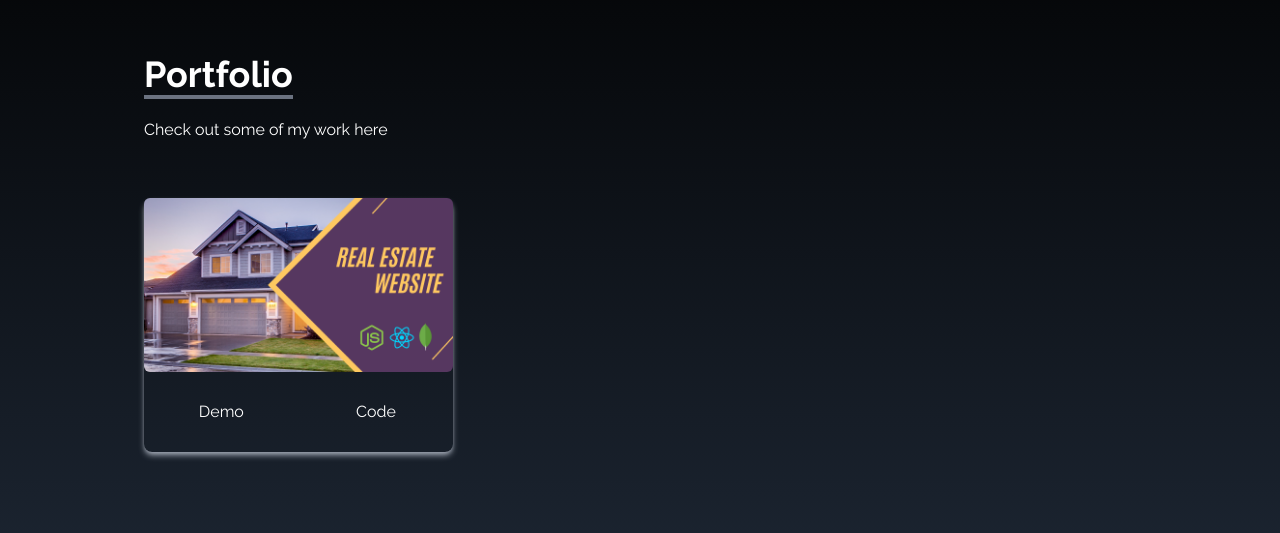
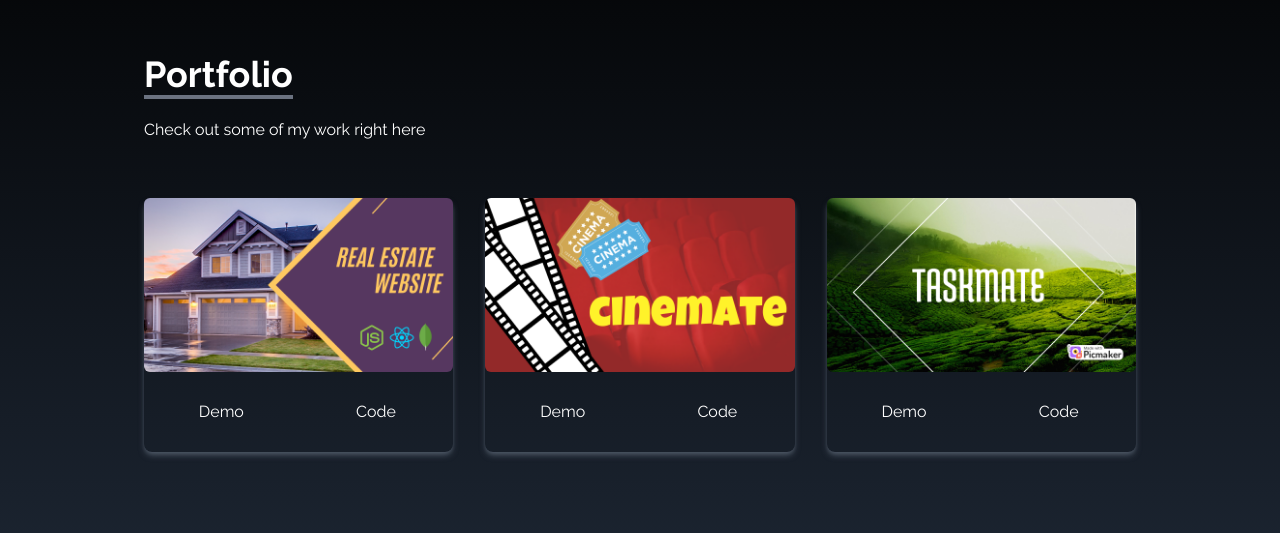
Before and after one commit to ad1tyabhatt/Portfolio-1, a React (Create React App) app: page / in a window 1280 px wide. Shown: the part 1747-2280 px from the top of the page. Built offline with nearby package versions, Linux system fonts and the light colour scheme.

Commit message:
added taskmate and cinemate

```diff
--- a/src/Components/Portfolio.jsx
+++ b/src/Components/Portfolio.jsx
@@ -1,29 +1,60 @@
-import React from 'react';
-import realestate from '../assets/portfolio/realestate.png'
+import React from "react";
+import realestate from "../assets/portfolio/realestate.png";
+import cinemate from "../assets/portfolio/cinemate.png";
+import taskmate from "../assets/portfolio/taskmate.jpg";
+
 const Portfolio = () => {
+  const portfolios = [
+    {
+      id: 1,
+      src: realestate,
+    },
+    {
+      id: 2,
+      src: cinemate,
+    },
+    {
+      id: 3,
+      src: taskmate,
+    },
 
-  let demoUrl = "https://propsale.netlify.app/";
-  let githubUrl = "https://github.com/ad1tyabhatt/ecommerce"
+  ];
 
   return (
-    <div name='portfolio' className='bg-gradient-to-b from-black to-gray-800 w-full text-white md:h-screen'>
-      <div className='max-w-screen-lg p-4 mx-auto flex flex-col justify-center w-full h-full'>
-        <div className='pb-8'>
-          <p className='text-4xl font-bold inline border-b-4 border-gray-500'>Portfolio</p>
-          <p className='py-6'>Check out some of my work here</p>
+    <div
+      name="portfolio"
+      className="bg-gradient-to-b from-black to-gray-800 w-full text-white md:h-screen"
+    >
+      <div className="max-w-screen-lg p-4 mx-auto flex flex-col justify-center w-full h-full">
+        <div className="pb-8">
+          <p className="text-4xl font-bold inline border-b-4 border-gray-500">
+            Portfolio
+          </p>
+          <p className="py-6">Check out some of my work right here</p>
         </div>
-        <div className='grid sm:grid-cols-2 md:grid-cols-3 gap-8 px-12 sm:px-0'>
-          <div className='shadow-md shadow-gray-400 rounded-lg hover:scale-110 duration-200'>
-            <img src={realestate} alt="img" className='rounded-md duration-200' />
-            <div className='flex items-center justify-center'>
-              <button className='w-1/2 px-6 py-3 m-4 duration-200 hover:scale-110' onClick={() => window.open(demoUrl, '_blank')}>Demo</button>
-              <button className='w-1/2 px-6 py-3 m-4 duration-200 hover:scale-110' onClick={() => window.open(githubUrl, '_blank')}>Code</button>
+
+        <div className="grid sm:grid-cols-2 md:grid-cols-3 gap-8 px-12 sm:px-0">
+          {portfolios.map(({ id, src }) => (
+            <div key={id} className="shadow-md shadow-gray-600 rounded-lg">
+              <img
+                src={src}
+                alt=""
+                className="rounded-md duration-200 hover:scale-105"
+              />
+              <div className="flex items-center justify-center">
+                <button className="w-1/2 px-6 py-3 m-4 duration-200 hover:scale-105">
+                  Demo
+                </button>
+                <button className="w-1/2 px-6 py-3 m-4 duration-200 hover:scale-105">
+                  Code
+                </button>
+              </div>
             </div>
-          </div>
+          ))}
         </div>
       </div>
     </div>
-  )
-}
+  );
+};
 
 export default Portfolio;
```
Also changed, not shown: src/assets/portfolio/cinemate.png (added), src/assets/portfolio/taskmate.jpg (added).
